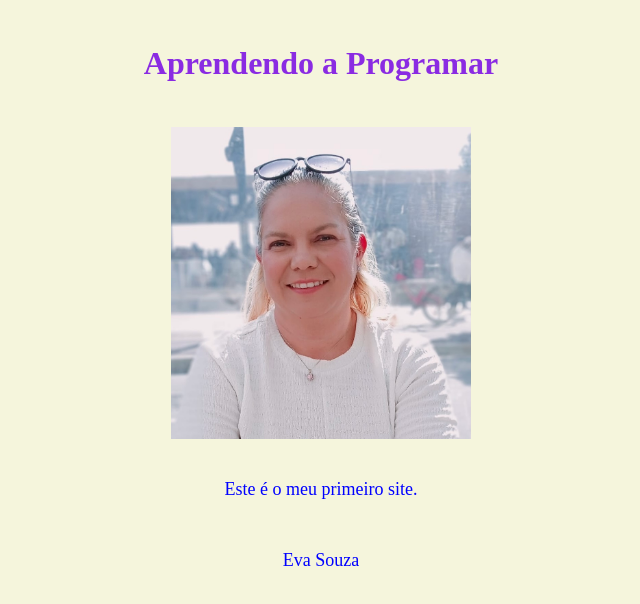
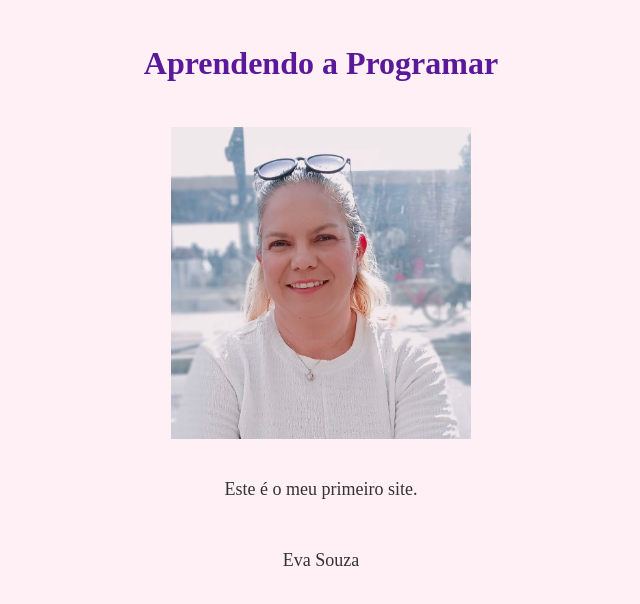
Before and after one commit to Eng-EvaSouza/Primeiros-passos, a plain HTML site: page index.html in a window 1280 px wide. Shown: the whole page, without its empty margins (319-959 px from the left). Drawn offline with Linux system fonts and the light colour scheme.

Commit message:
Update style.css
Ajuste de cores do site

```diff
--- a/style.css
+++ b/style.css
@@ -5,7 +5,7 @@
 }
 
 body {
-    background-color: beige;
+    background-color: #fff0f5;
     font-family: 'Times New Roman', Times, serif;
 }
 
@@ -15,14 +15,14 @@ header {
 }
 
 h1 {
-    color: blueviolet;
+    color: #5a189a;
     font-size: 32px;
 }
 
 p {
     text-align: center; ;
     font-size: 18px;
-    color: blue;
+    color: #333333;
     width: 100%
     margin: 0 auto;
 }
```
